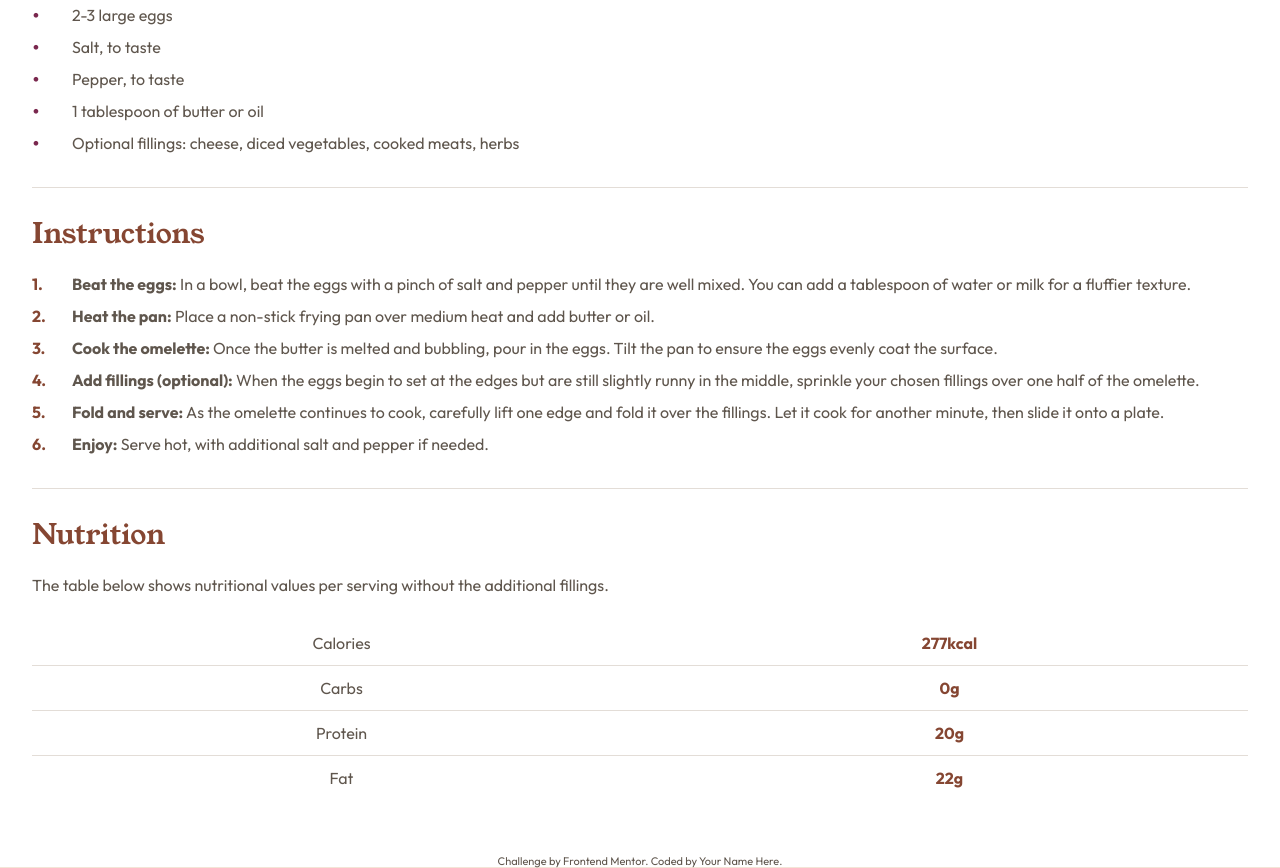
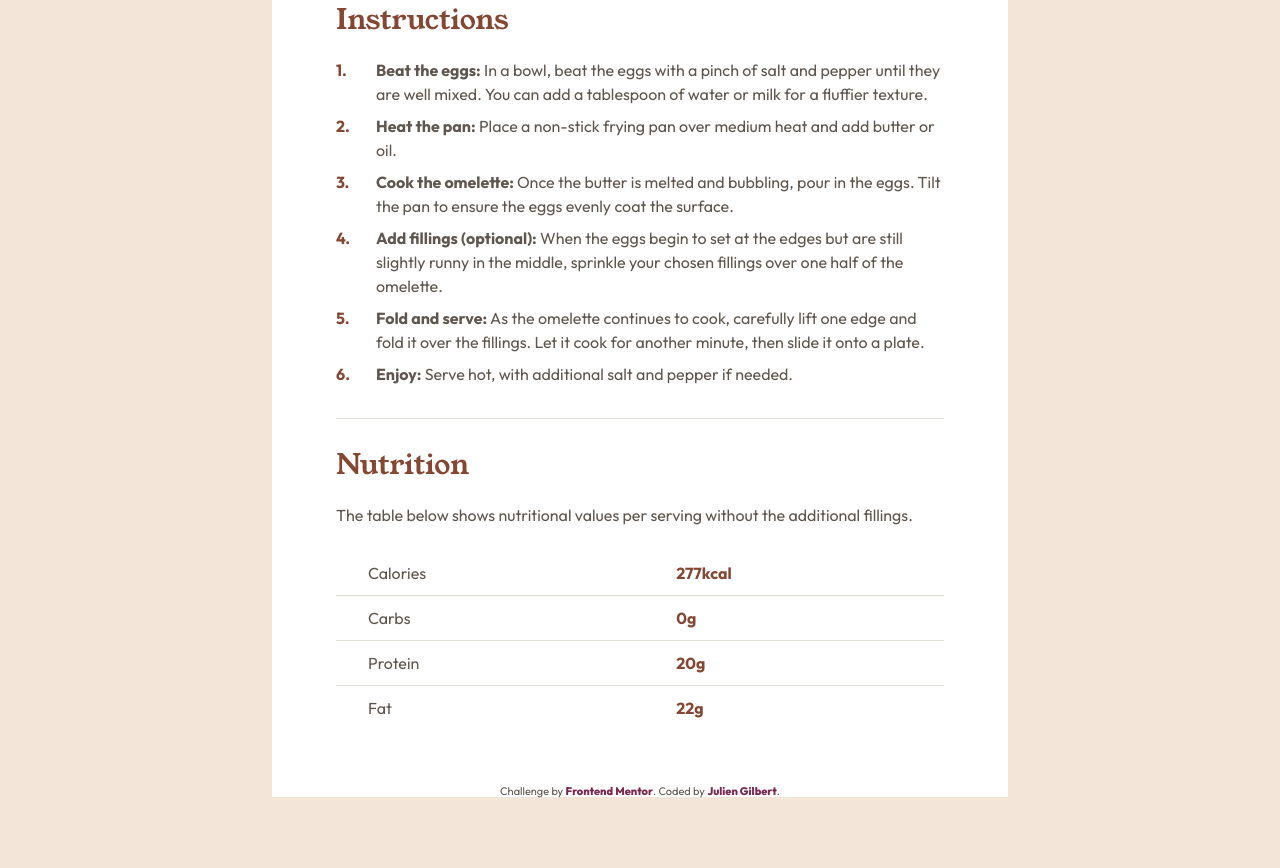
Before and after one commit to juliengDev/Recipe_page, a website: page index.html in a window 1280 px wide. Shown: the part 1020-1888 px from the top of the page. After the commit the page ends 1818 px from the top, so only its background shows below. Drawn offline with Linux system fonts and the light colour scheme.

Commit message:
mobile and desktop responsiv done

```diff
--- a/index.html
+++ b/index.html
@@ -105,8 +105,10 @@
       </section>
     </main>
     <footer class="attribution">
-      Challenge by <a href="https://www.frontendmentor.io?ref=challenge" target="_blank">Frontend Mentor</a>.
-      Coded by <a href="#">Your Name Here</a>.
+      Challenge by <a class="attribution__credit" href="https://www.frontendmentor.io?ref=challenge"
+        target="_blank">Frontend
+        Mentor</a>.
+      Coded by <a class="attribution__credit" href="#">Julien Gilbert</a>.
     </footer>
   </div>
 </body>
--- a/sass/base/_utilities.scss
+++ b/sass/base/_utilities.scss
@@ -19,7 +19,10 @@
 }
 
 .container {
-  // margin: 0 3.2rem;
+  margin: 0 auto;
+  max-width: 73.6rem;
+  padding: 0 3.2rem;
+
   display: flex;
   flex-direction: column;
   justify-content: center;
@@ -27,6 +30,7 @@
   background-color: var(--color-pure-white);
   @include respond(mobile) {
     max-width: $mobile-width;
+    padding: 0;
   }
 }
 
--- a/sass/layout/_footer.scss
+++ b/sass/layout/_footer.scss
@@ -2,7 +2,9 @@
   margin-top: 1.6rem;
   font-size: 1.1rem;
   text-align: center;
+  color: var(--color-wenge-brown);
+  &__credit {
+    font-weight: 800;
+    color: var(--color-dark-raspberry) !important;
+  }
 }
-.attribution a {
-  color: var(--color-neonGreen);
-}
--- a/sass/pages/_home.scss
+++ b/sass/pages/_home.scss
@@ -1,3 +1,12 @@
+.banner-img {
+  border-radius: 2.4rem;
+  margin-top: 4rem;
+
+  @include respond(mobile) {
+    border-radius: none;
+  }
+}
+
 .recipe {
   &__banner {
     margin: 4rem 3.2rem 3.2rem;
@@ -124,14 +133,23 @@
         border-bottom: none;
       }
       & td:first-child {
-        text-align: center;
+        text-align: left;
+        padding-left: 3.2rem;
         color: var(--color-wenge-brown);
         font-weight: normal;
+        @include respond(mobile) {
+          text-align: center;
+        }
       }
       & td:last-child {
+        padding-left: 3.2rem;
+
         color: var(--color-brandy-red);
         font-weight: bold;
-        text-align: center;
+        text-align: left;
+        @include respond(mobile) {
+          text-align: center;
+        }
       }
     }
   }
```
Also changed, not shown: public/css/style.css, 1 other file.
